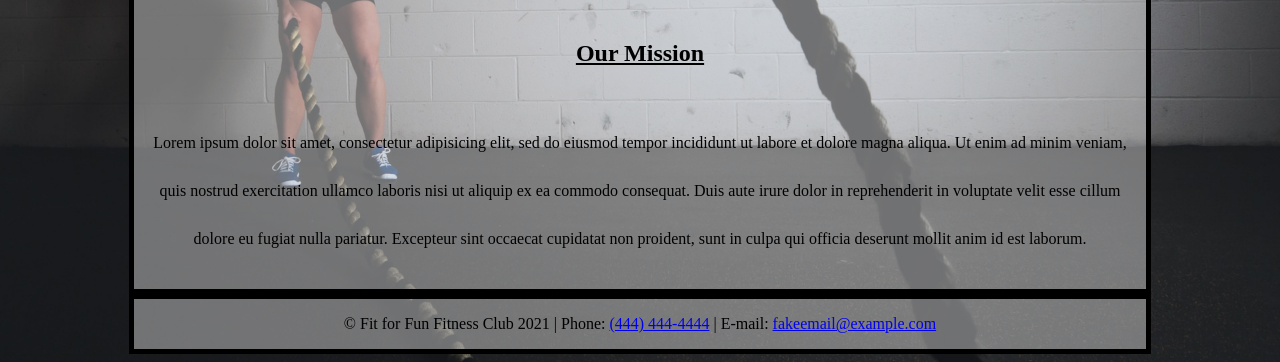
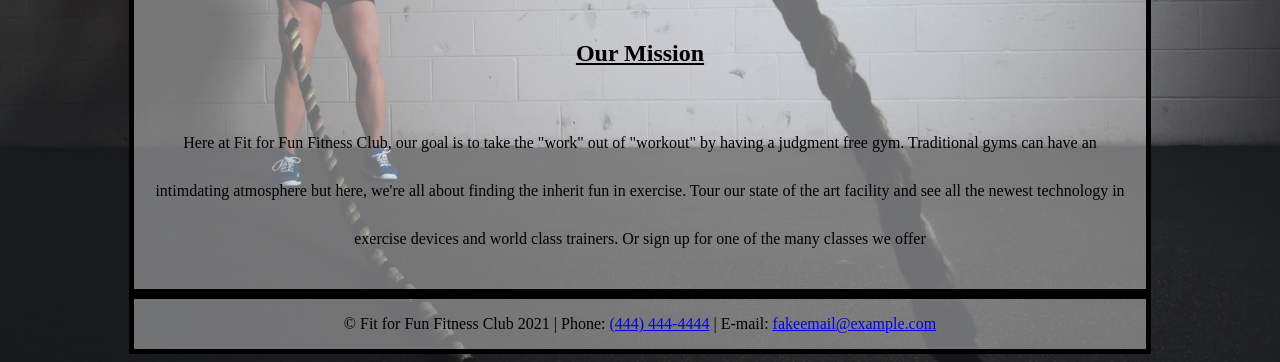
Before and after one commit to johnryan1/gymProject, a plain HTML site: page index.html in a window 1280 px wide. Shown: the part 446-808 px from the top of the page. Drawn offline with Linux system fonts and the light colour scheme.

Commit message:
fixed page layout on index and gave index p actual text

```diff
--- a/index.html
+++ b/index.html
@@ -26,7 +26,10 @@ Date:June 2021
       <img src="machine.jpg" alt="">
       <img src="push.jpg" alt="">
       <h1>Our Mission</h1>
-      <p>Lorem ipsum dolor sit amet, consectetur adipisicing elit, sed do eiusmod tempor incididunt ut labore et dolore magna aliqua. Ut enim ad minim veniam, quis nostrud exercitation ullamco laboris nisi ut aliquip ex ea commodo consequat. Duis aute irure dolor in reprehenderit in voluptate velit esse cillum dolore eu fugiat nulla pariatur. Excepteur sint occaecat cupidatat non proident, sunt in culpa qui officia deserunt mollit anim id est laborum.</p>
+      <p>Here at Fit for Fun Fitness Club, our goal is to take the "work" out of "workout" by having a judgment free gym.
+        Traditional gyms can have an intimdating atmosphere but here, we're all about finding the inherit fun in exercise.
+         Tour our state of the art facility and see all the newest technology in exercise devices and world class trainers.
+         Or sign up for one of the many classes we offer</p>
     </article>
     <footer>
       <p>&copy; Fit for Fun Fitness Club 2021 | Phone: <a href="tel:+14444444444">(444) 444-4444</a> | E-mail: <a href="mailto:fakeemail@example.com">fakeemail@example.com</a></p>
--- a/styles.css
+++ b/styles.css
@@ -103,6 +103,7 @@ form {
 }
 .contact label {
   display: block;
+  text-align: left;
 }
 table {
   border: 5px;
```
Also changed, not shown: thankyou-1.html (+2 -2 lines).
